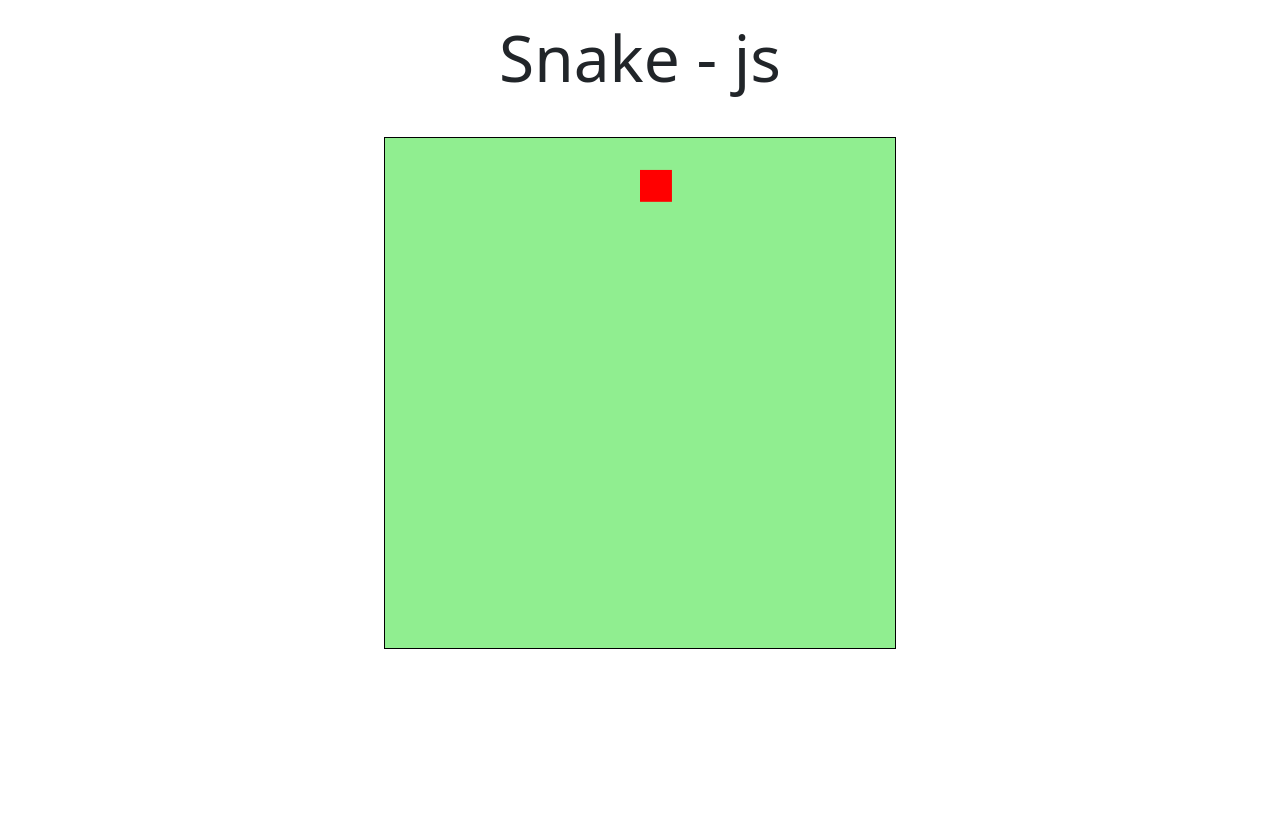
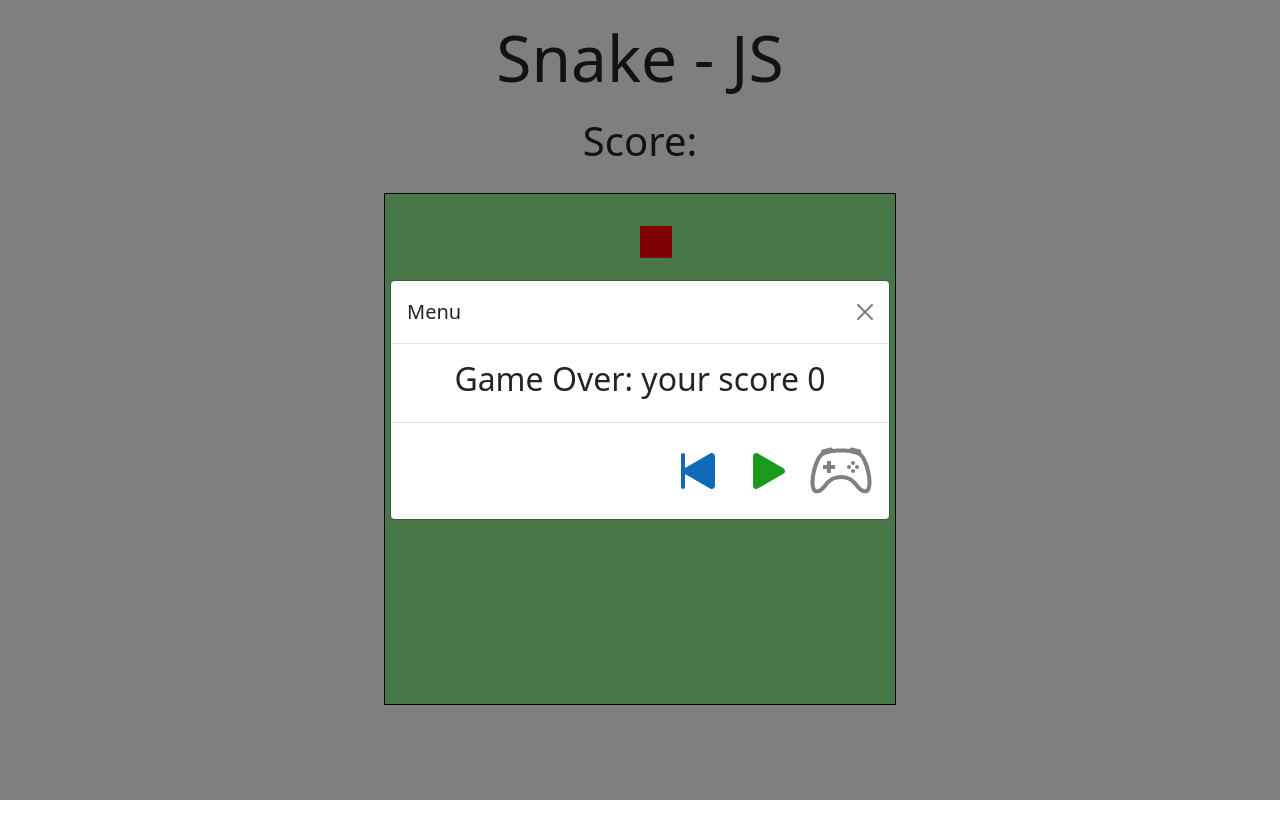
Before and after one commit to AllanGaiteiro/snake-jogo-js, a plain HTML site: page index.html in a window 1280 px wide. Both pictures are taken after a click on the button "Close". Drawn offline with nearby package versions, Linux system fonts and the light colour scheme.

Commit message:
add score and fix game over

```diff
--- a/index.html
+++ b/index.html
@@ -32,26 +32,39 @@
                 </div>
                 <div class="modal-body">
 
-                    <p>Modal body text goes here.</p>
+                    <h2 id="text-menu"></h2>
                 </div>
                 <div class="modal-footer">
-                    <button type="button" class="btn btn-primary" data-bs-dismiss="modal"
-                        onclick="initGame();menu = false;">
-                        <svg xmlns="http://www.w3.org/2000/svg" width="16" height="16" fill="currentColor"
+                    <div>
+                        <a href="./index.html">
+                            <svg id="restart" xmlns="http://www.w3.org/2000/svg" width="64" height="64"fill="currentColor"
+                                class="bi bi-skip-start-fill" viewBox="0 0 16 16">
+                                <path
+                                    d="M4 4a.5.5 0 0 1 1 0v3.248l6.267-3.636c.54-.313 1.232.066 1.232.696v7.384c0 .63-.692 1.01-1.232.697L5 8.753V12a.5.5 0 0 1-1 0V4z" />
+                            </svg>
+                        </a>
+                    </div>
+
+                    <div>
+                        <svg id="playGame" xmlns="http://www.w3.org/2000/svg" width="64" height="64"
+                            onclick="initGame();menu = false;" data-bs-dismiss="modal" fill="currentColor"
                             class="bi bi-play-fill" viewBox="0 0 16 16">
                             <path
                                 d="m11.596 8.697-6.363 3.692c-.54.313-1.233-.066-1.233-.697V4.308c0-.63.692-1.01 1.233-.696l6.363 3.692a.802.802 0 0 1 0 1.393z" />
                         </svg>
-                        Play
-                    </button>
-                    <button type="button" class="btn btn-secondary" data-bs-target="#modal2" data-bs-toggle="modal"
-                        data-bs-dismiss="modal">
-                        <svg xmlns="http://www.w3.org/2000/svg" width="16" height="16" fill="currentColor"
-                            class="bi bi-gear-fill" viewBox="0 0 16 16">
+                    </div>
+                    <div>
+                        <svg id="controler" data-bs-target="#modal2" data-bs-toggle="modal" data-bs-dismiss="modal"
+                            xmlns="http://www.w3.org/2000/svg" width="64" height="64" fill="currentColor"
+                            class="bi bi-controller" viewBox="0 0 16 16">
                             <path
-                                d="M9.405 1.05c-.413-1.4-2.397-1.4-2.81 0l-.1.34a1.464 1.464 0 0 1-2.105.872l-.31-.17c-1.283-.698-2.686.705-1.987 1.987l.169.311c.446.82.023 1.841-.872 2.105l-.34.1c-1.4.413-1.4 2.397 0 2.81l.34.1a1.464 1.464 0 0 1 .872 2.105l-.17.31c-.698 1.283.705 2.686 1.987 1.987l.311-.169a1.464 1.464 0 0 1 2.105.872l.1.34c.413 1.4 2.397 1.4 2.81 0l.1-.34a1.464 1.464 0 0 1 2.105-.872l.31.17c1.283.698 2.686-.705 1.987-1.987l-.169-.311a1.464 1.464 0 0 1 .872-2.105l.34-.1c1.4-.413 1.4-2.397 0-2.81l-.34-.1a1.464 1.464 0 0 1-.872-2.105l.17-.31c.698-1.283-.705-2.686-1.987-1.987l-.311.169a1.464 1.464 0 0 1-2.105-.872l-.1-.34zM8 10.93a2.929 2.929 0 1 1 0-5.86 2.929 2.929 0 0 1 0 5.858z" />
+                                d="M11.5 6.027a.5.5 0 1 1-1 0 .5.5 0 0 1 1 0zm-1.5 1.5a.5.5 0 1 0 0-1 .5.5 0 0 0 0 1zm2.5-.5a.5.5 0 1 1-1 0 .5.5 0 0 1 1 0zm-1.5 1.5a.5.5 0 1 0 0-1 .5.5 0 0 0 0 1zm-6.5-3h1v1h1v1h-1v1h-1v-1h-1v-1h1v-1z" />
+                            <path
+                                d="M3.051 3.26a.5.5 0 0 1 .354-.613l1.932-.518a.5.5 0 0 1 .62.39c.655-.079 1.35-.117 2.043-.117.72 0 1.443.041 2.12.126a.5.5 0 0 1 .622-.399l1.932.518a.5.5 0 0 1 .306.729c.14.09.266.19.373.297.408.408.78 1.05 1.095 1.772.32.733.599 1.591.805 2.466.206.875.34 1.78.364 2.606.024.816-.059 1.602-.328 2.21a1.42 1.42 0 0 1-1.445.83c-.636-.067-1.115-.394-1.513-.773-.245-.232-.496-.526-.739-.808-.126-.148-.25-.292-.368-.423-.728-.804-1.597-1.527-3.224-1.527-1.627 0-2.496.723-3.224 1.527-.119.131-.242.275-.368.423-.243.282-.494.575-.739.808-.398.38-.877.706-1.513.773a1.42 1.42 0 0 1-1.445-.83c-.27-.608-.352-1.395-.329-2.21.024-.826.16-1.73.365-2.606.206-.875.486-1.733.805-2.466.315-.722.687-1.364 1.094-1.772a2.34 2.34 0 0 1 .433-.335.504.504 0 0 1-.028-.079zm2.036.412c-.877.185-1.469.443-1.733.708-.276.276-.587.783-.885 1.465a13.748 13.748 0 0 0-.748 2.295 12.351 12.351 0 0 0-.339 2.406c-.022.755.062 1.368.243 1.776a.42.42 0 0 0 .426.24c.327-.034.61-.199.929-.502.212-.202.4-.423.615-.674.133-.156.276-.323.44-.504C4.861 9.969 5.978 9.027 8 9.027s3.139.942 3.965 1.855c.164.181.307.348.44.504.214.251.403.472.615.674.318.303.601.468.929.503a.42.42 0 0 0 .426-.241c.18-.408.265-1.02.243-1.776a12.354 12.354 0 0 0-.339-2.406 13.753 13.753 0 0 0-.748-2.295c-.298-.682-.61-1.19-.885-1.465-.264-.265-.856-.523-1.733-.708-.85-.179-1.877-.27-2.913-.27-1.036 0-2.063.091-2.913.27z" />
                         </svg>
-                    </button>
+                    </div>
+
+
                 </div>
             </div>
         </div>
@@ -73,8 +86,9 @@
                         <img src="./images/wasd.png" width="50" alt="image of the W, A, S, D keys on the keyboard">
                         <img src="./images/setas.png" width="50" alt="image of the directional keys on the keyboard">
                     </div>
-
-                    <p class="card-text mt-3">para pausar o jogo presione a tecla space do teclado</p>
+                    <p class="card-text mt-3">To pause the game press the space key on the keyboard
+                    </p>
+                    <img src="./images/space.png" width="80" alt="image of the spacebar key on the keyboard" alt="">
                 </div>
                 <div class="modal-footer">
                     <!-- Toogle to first dialog, `data-bs-dismiss` attribute can be omitted - clicking on link will close dialog anyway -->
@@ -90,7 +104,10 @@
     <!---container gamer--->
     <div class="container-fluid">
         <div class="game">
-            <h1 id="snake-title">Snake - js</h1>
+            <h1 id="snake-title">Snake - JS</h1>
+            <div>
+                <h1>Score:<span id="score"></span></h1>
+            </div>
             <canvas id="snake-js" style="border: 1px solid black;" width="512" height="512"></canvas>
         </div>
     </div>
--- a/script/script.js
+++ b/script/script.js
@@ -1,5 +1,8 @@
 const canvas = document.getElementById('snake-js');
+const scoreElement = document.getElementById('score');
+const spanMenu = document.getElementById('text-menu');
 const context = canvas.getContext('2d');
+let lose = false;
 let menu = false;
 let score = 0;
 var frames;
@@ -51,6 +54,7 @@ const controlGame = (event) => {
 
 // create back ground
 const createBG = () => {
+    context.clearRect(0, 0, 16 * box, 16 * box);
     context.fillStyle = "lightgreen";
     context.fillRect(0, 0, 16 * box, 16 * box);
 }
@@ -70,6 +74,14 @@ const createFood = () => {
 }
 
 const menuGame = () => {
+    if (lose){
+        spanMenu.innerText = 'Game Over: your score ' + score;
+    }else if (score === 0) {
+        spanMenu.innerText = "Play Game";
+    } else {
+        spanMenu.innerText = 'Score Game: ' + score;
+    }
+
     clearInterval(frames);
     menu = true;
     $(document).ready(function () {
@@ -78,26 +90,31 @@ const menuGame = () => {
 }
 
 
-const lose = () => {
+const gameOver = () => {
+    lose = true;
     songLose();
-    clearInterval(frames);
+
+    if (!menu) menuGame();
+    menu = !menu;
+
 }
 const meatFood = () => {
     food.x = randonPosition();
     food.y = randonPosition();
     score++;
     songMeatFood();
+    scoreElement.innerText = score;
     console.log(score);
 }
+/*
 const win = () => {
 
-}
+}*/
 const framesGame = () => {
     frames = setInterval(() => {
-        //context.clearRect(0, 0, canvas.width, canvas.height);
 
-        if (snake.slice(1).find(s => s.x === snake[0].x && s.y === snake[0].y)) lose();
-        if (snake[0].x > 15 * box || snake[0].x < 0 * box || snake[0].y < 0 * box || snake[0].y > 15 * box) lose();
+        if (snake.slice(1).find(s => s.x === snake[0].x && s.y === snake[0].y)) gameOver();
+        if (snake[0].x > 15 * box || snake[0].x < 0 * box || snake[0].y < 0 * box || snake[0].y > 15 * box) gameOver();
 
         createBG();
         createFood();
--- a/styles/style.css
+++ b/styles/style.css
@@ -9,12 +9,34 @@ body {
     width: 100%;
     text-align: center;
 }
-#snake-title{
+#snake-title {
     margin: 20px auto;
     font-size: 4rem;
 }
-#snake-js{
+#snake-js {
     width: 512px;
     height: 512px;
     margin: 20px auto;
 }
+
+#controler {
+    color: #808080;
+    cursor: pointer;
+}
+#restart{
+    color: #0e6ab6;
+}
+#restart:hover{
+    color: #1880d4;
+}
+#playGame {
+    color: #1b991b;
+    cursor: pointer;
+}
+#playGame:hover {
+    color: #28cf28;
+}
+#controler:hover {
+    color: #a8a8a8;
+    transition: 0.4s all;
+}
```
Also changed, not shown: images/space.png (added).
